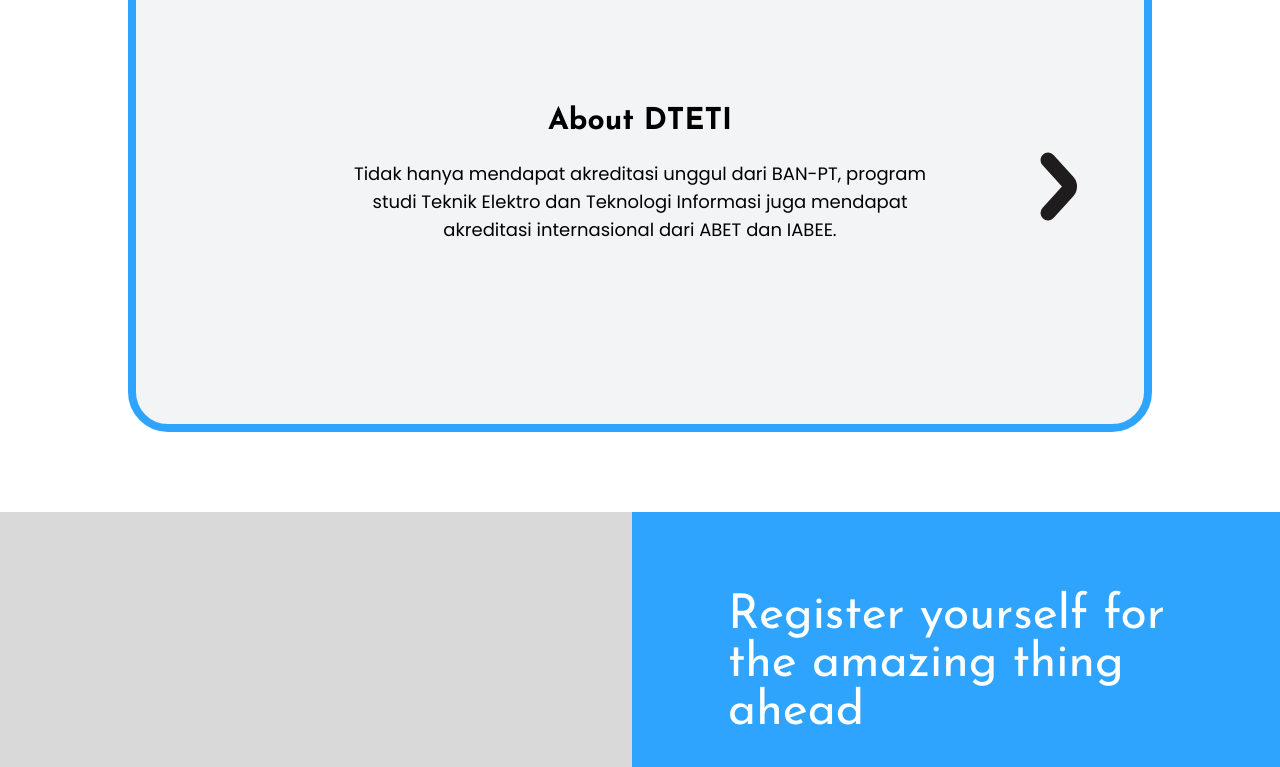
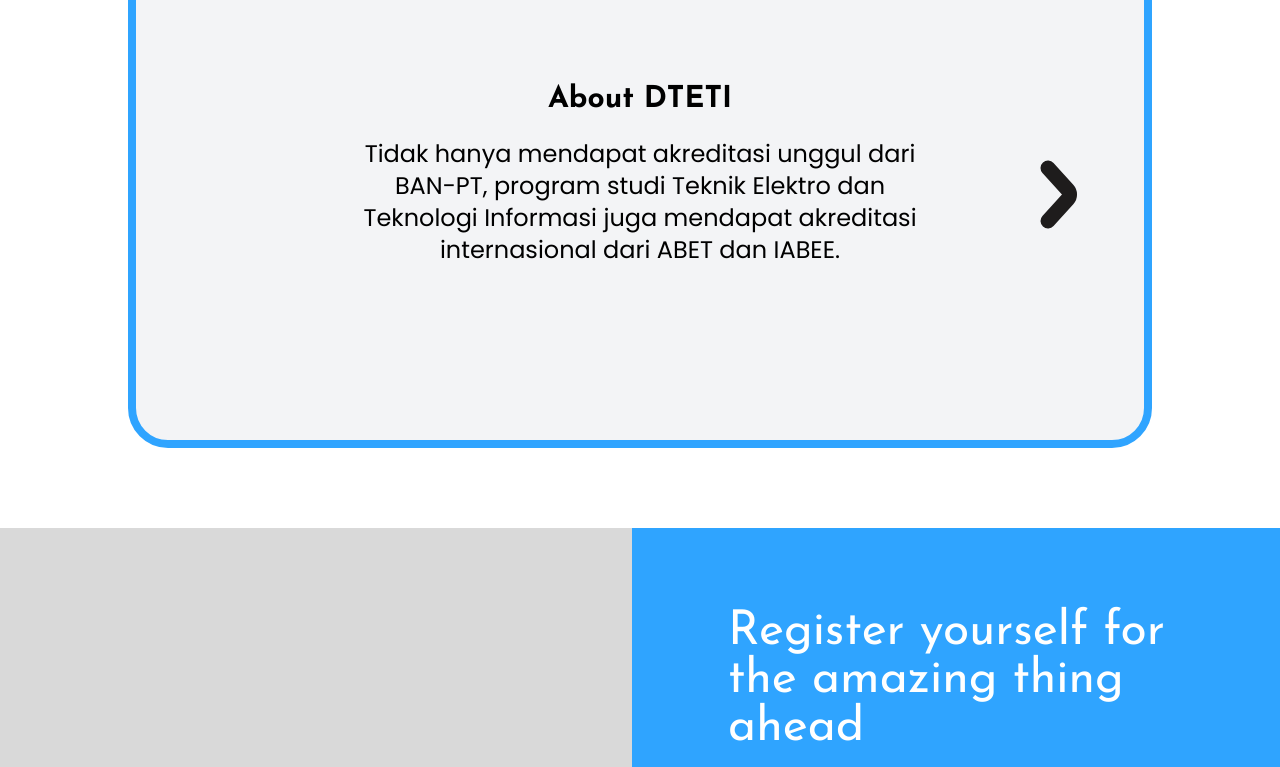
Before and after one commit to aufarhmn/web-open-house, a Next.js app: page / in a window 1280 px wide. Shown: the part 3209-3976 px from the top of the page. Built offline with nearby package versions, Linux system fonts and the light colour scheme; no server answers; the database is empty.

Commit message:
fix: adjust font size

```diff
--- a/components/FunFacts.js
+++ b/components/FunFacts.js
@@ -32,7 +32,7 @@ export default function FunFacts() {
                   <h2 className="text-3xl font-Josefin font-semibold mb-5">
                     {funfact.title || 'About DTETI'}
                   </h2>
-                  <div className="font-Poppins max-w-xl text-lg">
+                  <div className="font-Poppins md:text-2xl max-w-xl text-lg">
                     {parse(funfact.desc)}
                   </div>
                 </div>
```
